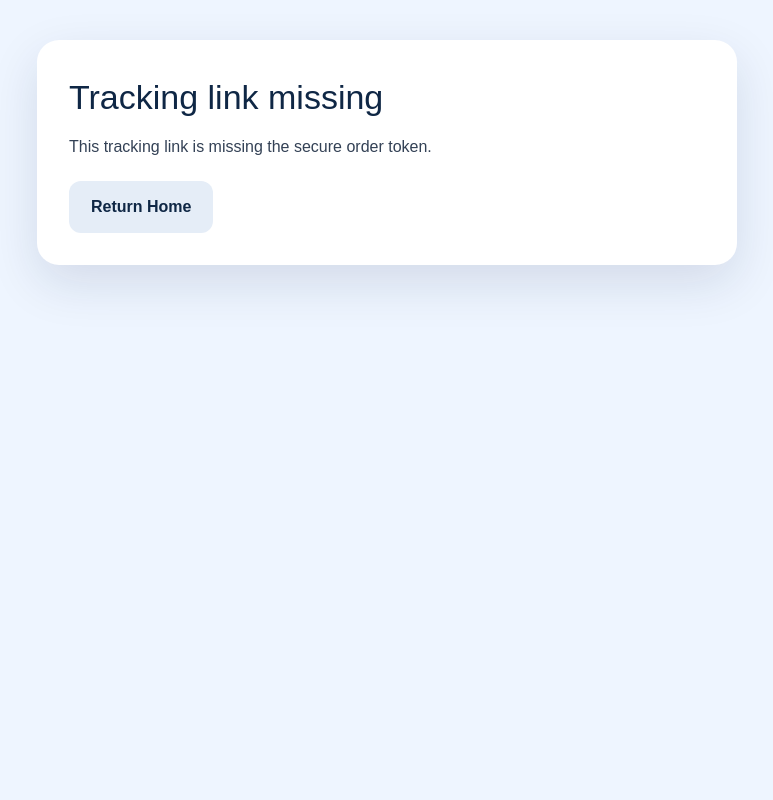
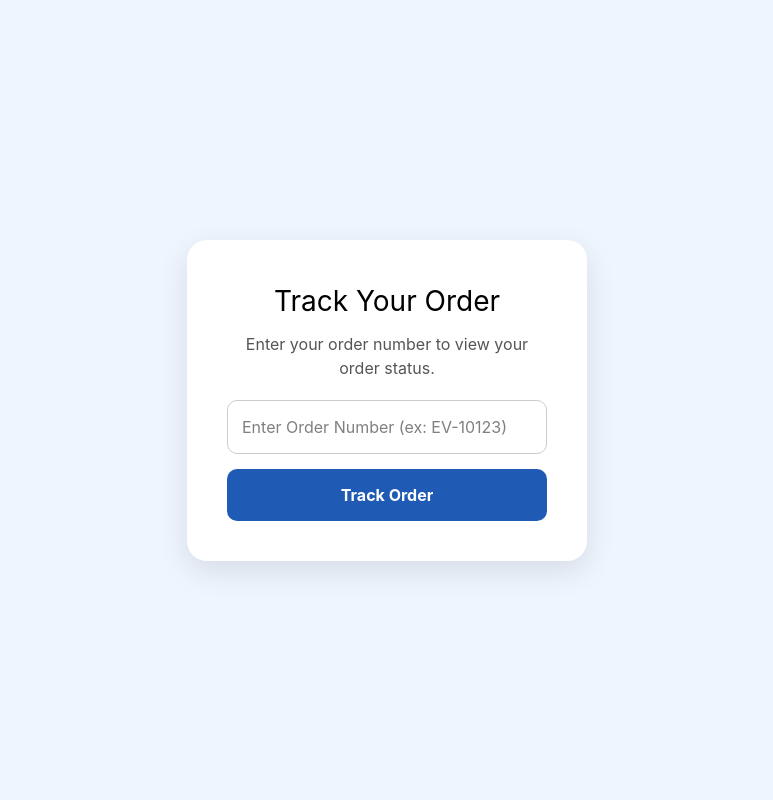
Before and after one commit to deworkenj-envision/Version-25a, a Next.js app: page /track in a window 1280 px wide. Shown: the top 800 px of the page, without its empty margins (253-1026 px from the left). Built offline with nearby package versions, Linux system fonts and the light colour scheme.

Commit message:
Update page.js

```diff
--- a/app/track/page.js
+++ b/app/track/page.js
@@ -1,57 +1,103 @@
-import { redirect } from "next/navigation";
+"use client";
 
-export const dynamic = "force-dynamic";
+import { useState } from "react";
 
-export default async function TrackPage({ searchParams }) {
-  const params = await searchParams;
-  const token = params?.token;
+export default function TrackPage() {
+  const [orderNumber, setOrderNumber] = useState("");
+  const [loading, setLoading] = useState(false);
+  const [error, setError] = useState("");
 
-  if (token) {
-    redirect(`/track/${encodeURIComponent(token)}`);
+  async function handleTrack() {
+    if (!orderNumber) return;
+
+    try {
+      setLoading(true);
+      setError("");
+
+      const res = await fetch(`/api/orders/track?orderNumber=${encodeURIComponent(orderNumber)}`);
+      const data = await res.json();
+
+      if (!res.ok || !data?.token) {
+        throw new Error("Order not found");
+      }
+
+      // redirect to secure tracking page
+      window.location.href = `/track/${data.token}`;
+    } catch (err) {
+      setError("Order not found. Please check your order number.");
+    } finally {
+      setLoading(false);
+    }
   }
 
   return (
-    <main
-      style={{
-        minHeight: "100vh",
-        background: "#eef5ff",
-        padding: "40px 18px",
-        fontFamily: "Arial, Helvetica, sans-serif",
-      }}
-    >
-      <section
-        style={{
-          maxWidth: "700px",
-          margin: "0 auto",
-          background: "#ffffff",
-          borderRadius: "22px",
-          padding: "32px",
-          boxShadow: "0 18px 50px rgba(15, 35, 70, 0.12)",
-        }}
-      >
-        <h1 style={{ margin: "0 0 12px", color: "#0f2745", fontSize: "34px" }}>
-          Tracking link missing
-        </h1>
+    <main style={styles.page}>
+      <div style={styles.card}>
+        <h1 style={styles.title}>Track Your Order</h1>
 
-        <p style={{ color: "#334155", fontSize: "16px", marginBottom: "22px" }}>
-          This tracking link is missing the secure order token.
+        <p style={styles.text}>
+          Enter your order number to view your order status.
         </p>
 
-        <a
-          href="/"
-          style={{
-            display: "inline-block",
-            padding: "14px 22px",
-            borderRadius: "12px",
-            background: "#e5edf7",
-            color: "#0f2745",
-            fontWeight: "900",
-            textDecoration: "none",
-          }}
-        >
-          Return Home
-        </a>
-      </section>
+        <input
+          value={orderNumber}
+          onChange={(e) => setOrderNumber(e.target.value)}
+          placeholder="Enter Order Number (ex: EV-10123)"
+          style={styles.input}
+        />
+
+        <button onClick={handleTrack} style={styles.button}>
+          {loading ? "Tracking..." : "Track Order"}
+        </button>
+
+        {error && <p style={styles.error}>{error}</p>}
+      </div>
     </main>
   );
 }
+
+const styles = {
+  page: {
+    minHeight: "100vh",
+    display: "flex",
+    alignItems: "center",
+    justifyContent: "center",
+    background: "#eef5ff",
+  },
+  card: {
+    background: "#fff",
+    padding: "40px",
+    borderRadius: "20px",
+    width: "100%",
+    maxWidth: "400px",
+    textAlign: "center",
+    boxShadow: "0 10px 30px rgba(0,0,0,0.1)",
+  },
+  title: {
+    fontSize: "28px",
+    marginBottom: "10px",
+  },
+  text: {
+    marginBottom: "20px",
+    color: "#555",
+  },
+  input: {
+    width: "100%",
+    padding: "14px",
+    borderRadius: "10px",
+    border: "1px solid #ccc",
+    marginBottom: "15px",
+  },
+  button: {
+    width: "100%",
+    padding: "14px",
+    background: "#1f5bb5",
+    color: "#fff",
+    borderRadius: "10px",
+    fontWeight: "bold",
+  },
+  error: {
+    marginTop: "15px",
+    color: "red",
+  },
+};
```
